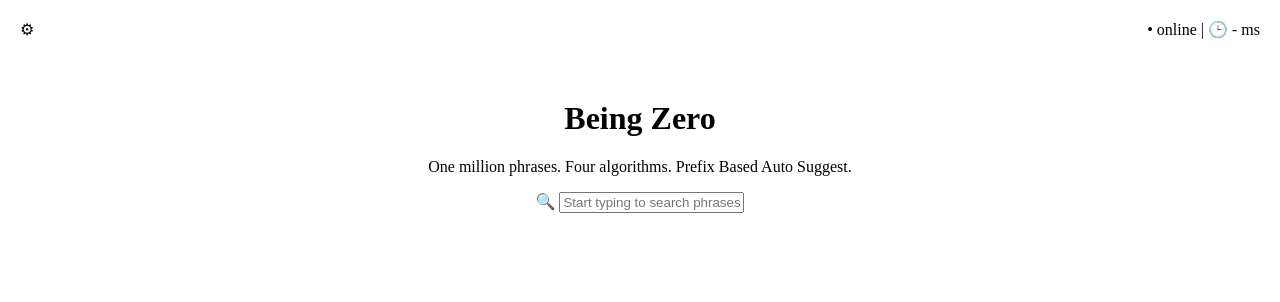
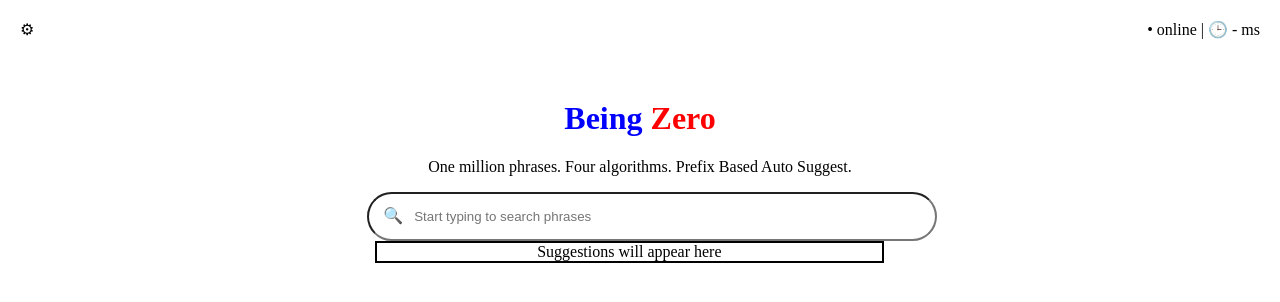
Before and after one commit to ShrenaReddy/autosuggest, a website: page frontend/pages/autosuggest.html in a window 1280 px wide. Drawn offline with Linux system fonts and the light colour scheme.

Commit message:
Added suggestionBox

```diff
--- a/frontend/pages/autosuggest.css
+++ b/frontend/pages/autosuggest.css
@@ -1,7 +1,47 @@
 #head{
     text-align: center;
+    color: red;
 }
 
 #para{
     text-align: center;
 }
+.left-bar{
+            position: fixed;
+            top: 20px;
+            left: 20px;
+        }
+.right-bar{
+            position: fixed;
+            top: 20px;
+            right: 20px;
+        }
+.search-section{
+            text-align: center;
+            margin-top: 100px;
+        }
+.red{
+    color: red;
+}
+.blue{
+    color: blue;
+}
+
+.lens{
+    position: relative;
+    left: 40px;
+
+}
+
+.search-box{
+    padding: 15px 15px 15px 45px;
+    width: auto;
+    border-radius: 25px;
+    width: 40%;
+}
+
+#suggestion-box{
+    border: 2px solid black;
+    width: 40%;
+    margin-left: 29%;
+}
--- a/frontend/pages/autosuggest.html
+++ b/frontend/pages/autosuggest.html
@@ -5,22 +5,6 @@
     <meta name="viewport" content="width=device-width, initial-scale=1.0">
     <title>Document</title>
       <link rel="stylesheet" href="autosuggest.css">
-      <style>
-        .left-bar{
-            position: fixed;
-            top: 20px;
-            left: 20px;
-        }
-        .right-bar{
-            position: fixed;
-            top: 20px;
-            right: 20px;
-        }
-        .search-section{
-            text-align: center;
-            margin-top: 100px;
-        }
-      </style>
 </head>
 <body>
 <div id = "navbar">
@@ -33,10 +17,21 @@
 </div>
 
 <div class="search-section">
-    <h1>Being Zero</h1>
+    <h1>
+       <span class="blue">Being </span>
+        <span class="red">Zero</span>
+    </h1>
     <p>One million phrases. Four algorithms. Prefix Based Auto Suggest.</p>
-    <span>&#128269;
-    <input placeholder="Start typing to search phrases"></span>
+    <span>
+          <span class="lens"> &#128269; </span>
+          <input class="search-box" placeholder="Start typing to search phrases">
+        </span>
+
+    <div id="suggestion-box">
+Suggestions will appear here
+    </div>
+
+
 </div>
 
 </body>
```
